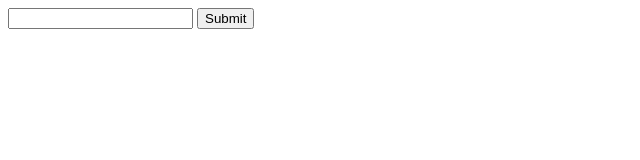
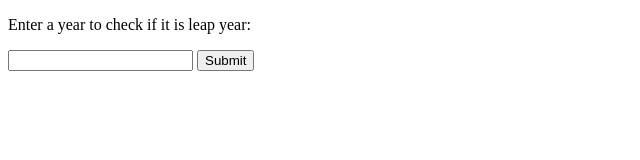
Before and after one commit to Hanxmao/COMP1537-setF, a plain HTML site: page lab5/part4.html in a window 1280 px wide. Shown: the whole page, without its empty margins (0-640 px from the left). Drawn offline with nearby package versions, Linux system fonts and the light colour scheme.

Commit message:
Edit Lab5

```diff
--- a/lab5/part4.html
+++ b/lab5/part4.html
@@ -29,6 +29,7 @@
     </script>
 </head>
 <body>
+    <p>Enter a year to check if it is leap year:</p>
     <input type="text" id="year_input">
     <input type="submit" id="leap_button">
     <p id="result"></p>
```
Also changed, not shown: lab5/part3.html (+1 -0 lines).
